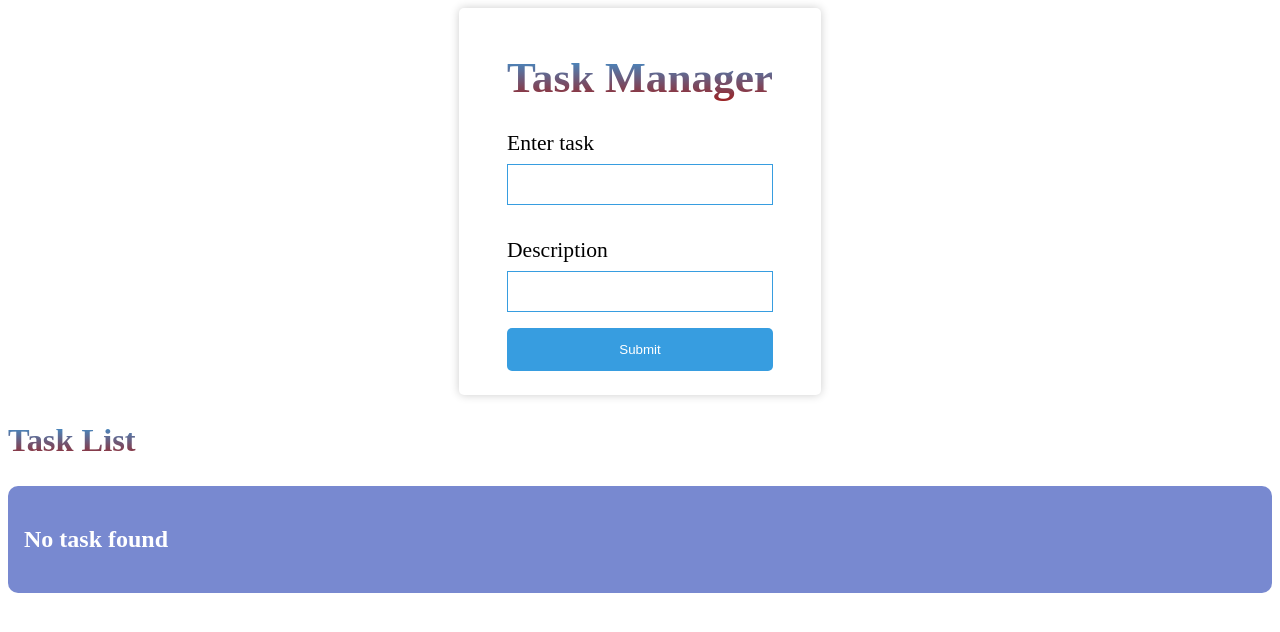
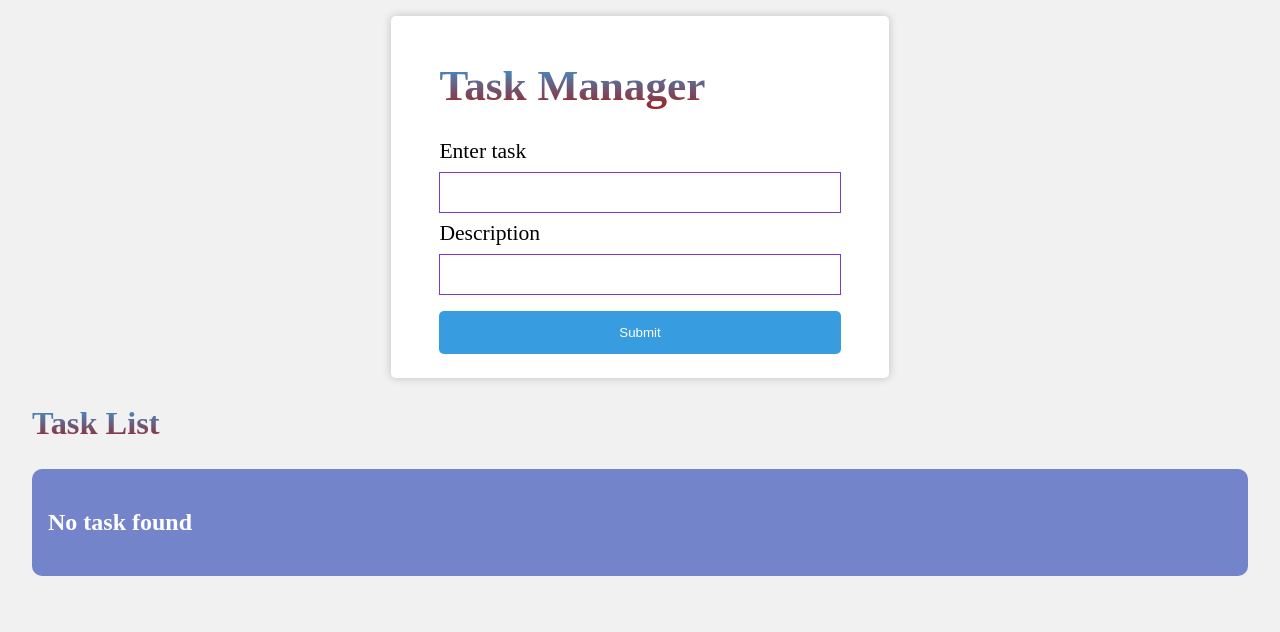
Before and after one commit to Roshanyadav1/project_management, a React (Create React App) app: page / in a window 1280 px wide. Shown: the top 632 px of the page. Built offline with nearby package versions, Linux system fonts and the light colour scheme.

Commit message:
fix the grid and the flex variables

```diff
--- a/src/App.css
+++ b/src/App.css
@@ -1,20 +1,3 @@
-:root {
-  --primary-color: #379de0;
-  --secondary-color: #9d1f1f;
-  --third-color: #fff;
-  --fourth-color: #000;
-
-  --box-shadow-color: rgba(0, 0, 0, 0.2);
-  --gradient-color: linear-gradient(#379de0, #9d1f1f);
-
-  /* grid system  */
-  --gutter: .3em;
-}
-
-body {
-  font-size: calc(90% * var(--font-size-scale, 1));
-}
-
 .container {
   height: 100vh;
 }
@@ -35,7 +18,6 @@ form input {
   -webkit-transition: 0.5s;
   transition: 0.1s ease-in-out;
   outline: none;
-  display: grid;
 }
 
 
@@ -71,15 +53,15 @@ form button {
 }
 
 
-.w-30 {
-  width: 27%;
-}
-
 .glass_shades {
   background: rgba(255, 255, 255, 0.5);
   backdrop-filter: blur(10px);
   border-radius: 10px;
   padding: 20px;
+  margin: 1rem;
+}
+
+.card_control {
   margin: 1rem;
 }
 
--- a/src/App.js
+++ b/src/App.js
@@ -61,7 +61,7 @@ function App() {
           <input value={name} required onChange={(e) => setName(e.target.value)} type="text" name="name" />
           <br />
           <label>Description</label>
-          <input vaue={description} required type="text" name="text" onChange={(e) => {
+          <input vaue={description} required type='text' name="text" onChange={(e) => {
             setDescription(e.target.value);
           }} />
 
@@ -69,6 +69,7 @@ function App() {
         </form>
       </div>
 
+      <div className='card_control'>
         <h2 className='gradiant_heading _centered '>Task List</h2>
         <div className='_grid outline_shine'>
           <Suspense fallback={
@@ -85,6 +86,7 @@ function App() {
           </Suspense>
 
         </div>
+      </div>
 
     </div>
   );
--- a/src/index.css
+++ /dev/null
@@ -1,13 +0,0 @@
-body {
-  margin: 0;
-  font-family: -apple-system, BlinkMacSystemFont, 'Segoe UI', 'Roboto', 'Oxygen',
-    'Ubuntu', 'Cantarell', 'Fira Sans', 'Droid Sans', 'Helvetica Neue',
-    sans-serif;
-  -webkit-font-smoothing: antialiased;
-  -moz-osx-font-smoothing: grayscale;
-}
-
-code {
-  font-family: source-code-pro, Menlo, Monaco, Consolas, 'Courier New',
-    monospace;
-}
--- a/src/index.js
+++ b/src/index.js
@@ -3,6 +3,7 @@ import ReactDOM from 'react-dom/client';
 import App from './App';
 import './styles/grid.css';
 import './styles/flex.css';
+import './styles/variables.css';
 import './App.css';
 
 
--- /dev/null
+++ b/src/styles/variables.css
@@ -0,0 +1,20 @@
+:root {
+    --body-color: #45454512;
+    --primary-color: #7d37e0;
+    --secondary-color: #9d1f1f;
+    --third-color: #fff;
+    --fourth-color: #000;
+
+    --box-shadow-color: rgba(0, 0, 0, 0.2);
+    --gradient-color: linear-gradient(#379de0, #9d1f1f);
+
+
+    /* grid system  */
+    --gutter: .3em;
+}
+
+body {
+    margin: 1rem;
+    font-size: calc(90% * var(--font-size-scale, 1));
+    background-color: var(--body-color);
+}
```
Lines whose indentation alone changed are shown as unchanged.
